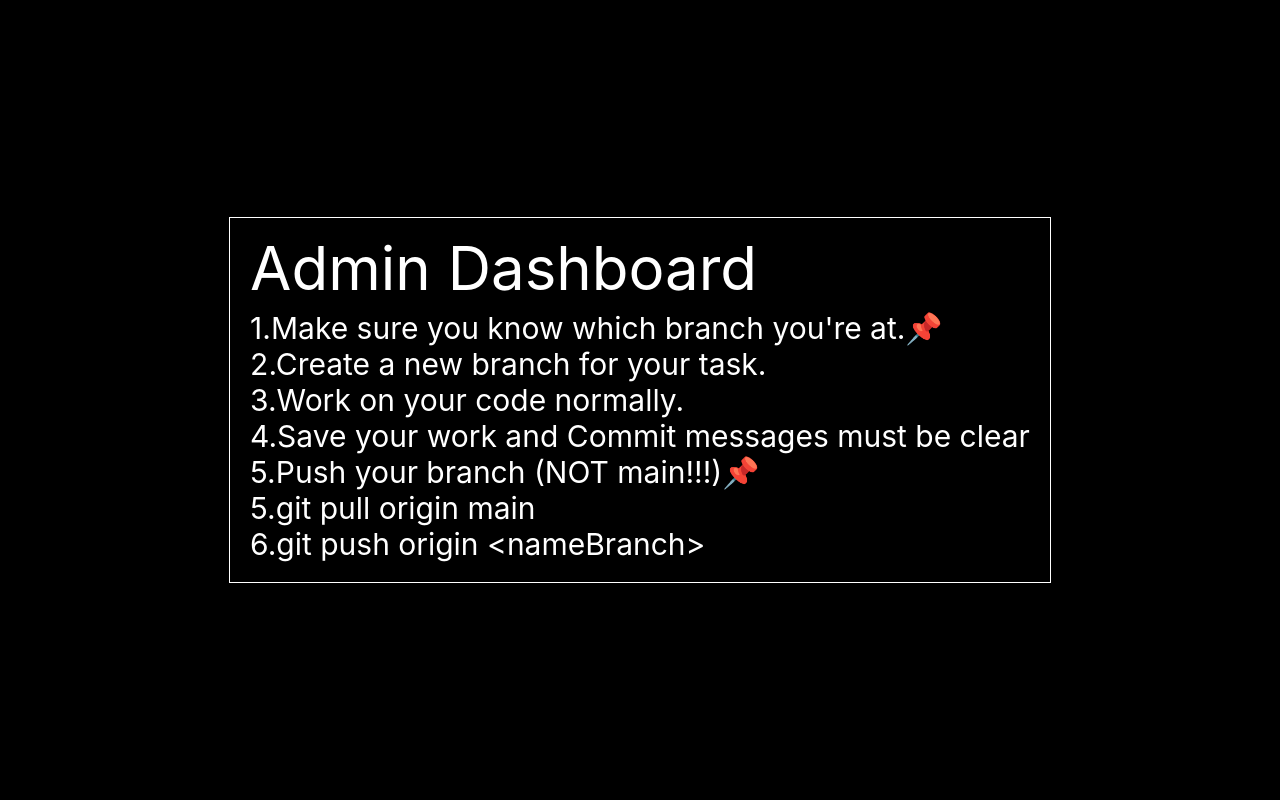
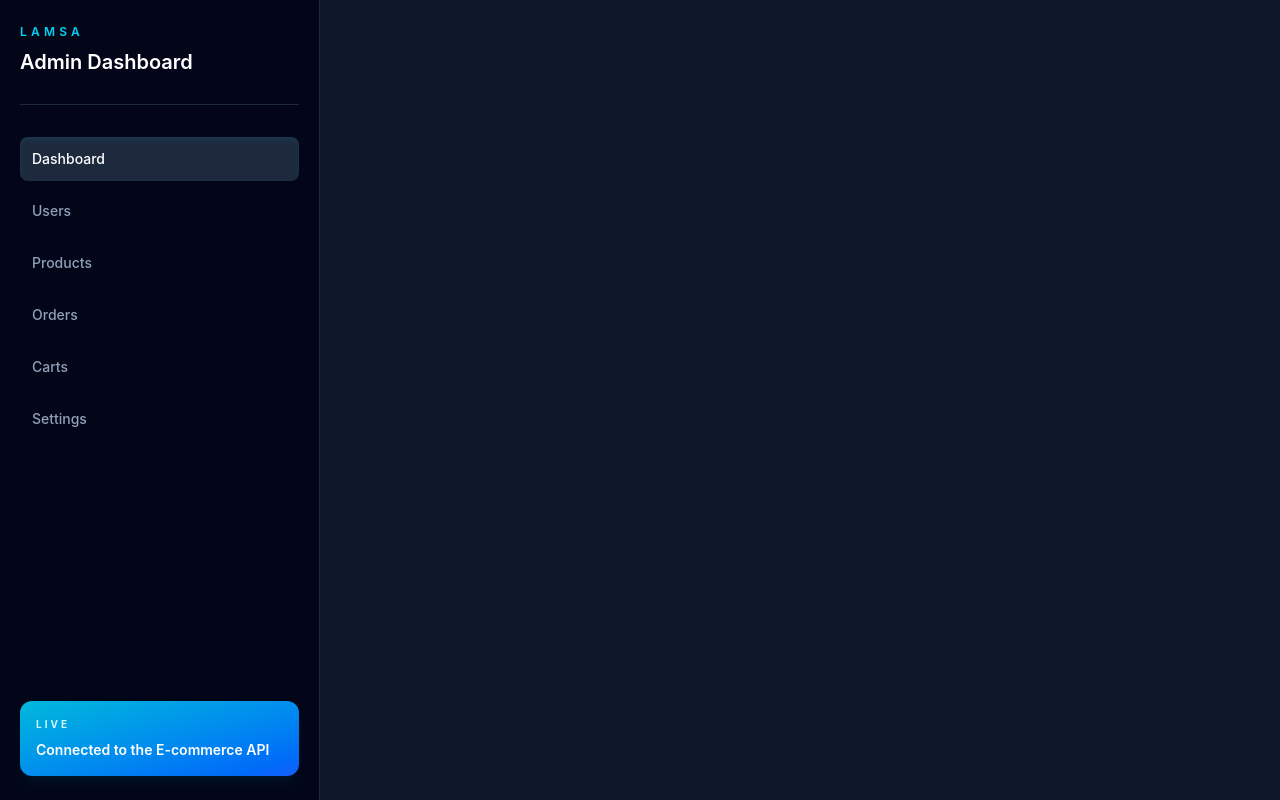
Before and after one commit to Frontend-Training-Team/Admin-Dashboard-Online-Store, a React (Vite) app: page / in a window 1280 px wide. Built offline with nearby package versions, Linux system fonts and the light colour scheme.

Commit message:
Sidebar feature

```diff
--- a/src/App.jsx
+++ b/src/App.jsx
@@ -1,24 +1,14 @@
+import { BrowserRouter } from 'react-router-dom'
+import Sidebar from './components/layout/Sidebar'
+
 function App() {
   return (
-    <>
-      <div className="min-h-screen text-white bg-black flex justify-center items-center">
-        <div className="border p-5">
-          <h2 className="text-6xl mb-3">Admin Dashboard</h2>
-          <ul className="">
-            <li className="text-3xl ">1.Make sure you know which branch you're at.📌</li>
-            <li className="text-3xl ">2.Create a new branch for your task.</li>
-            <li className="text-3xl ">3.Work on your code normally.</li>
-            <li className="text-3xl ">4.Save your work and Commit messages must be clear</li>
-            <li className="text-3xl ">5.Push your branch (NOT main!!!)📌</li>
-            <li className="text-3xl ">5.git pull origin main</li>
-            <li className="text-3xl ">6.git push origin &lt;nameBranch&gt;</li>
-          </ul>
-        </div>
+    <BrowserRouter>
+      <div className="flex min-h-screen bg-slate-900 text-white">
+        <Sidebar />
       </div>
-    </>
+    </BrowserRouter>
   )
-
-
 }
 
 export default App;
--- /dev/null
+++ b/src/components/layout/Sidebar.jsx
@@ -0,0 +1,68 @@
+import { useState } from 'react'
+import { NavLink } from 'react-router-dom'
+
+const navigationItems = [
+  { label: 'Dashboard', to: '/' },
+  { label: 'Users', to: '/users' },
+  { label: 'Products', to: '/products' },
+  { label: 'Orders', to: '/orders' },
+  { label: 'Carts', to: '/carts' },
+  { label: 'Settings', to: '/settings' },
+]
+
+function Sidebar() {
+  const [isOpen, setIsOpen] = useState(false)
+  const closeSidebar = () => setIsOpen(false)
+
+  return (
+    <>
+      <button
+        type="button"
+        className="fixed left-4 top-4 z-40 rounded-lg border border-slate-700 bg-slate-900 p-2 text-slate-200 shadow-lg transition hover:bg-slate-800 lg:hidden"
+        aria-label="Open navigation"
+        aria-expanded={isOpen}
+        onClick={() => setIsOpen(true)}
+      >
+        <span className="block h-0.5 w-5 bg-current" />
+        <span className="my-1.5 block h-0.5 w-5 bg-current" />
+        <span className="block h-0.5 w-5 bg-current" />
+      </button>
+
+      {isOpen && (
+        <button type="button" className="fixed inset-0 z-40 bg-slate-950/70 lg:hidden" aria-label="Close navigation" onClick={closeSidebar}/>
+      )}
+
+      <aside className={`fixed inset-y-0 left-0 z-50 flex w-80 flex-col border-r border-slate-800 bg-slate-950 px-5 py-6 transition-transform duration-200 lg:static lg:translate-x-0 ${isOpen ? 'translate-x-0' : '-translate-x-full'}`}>
+        <div className="flex items-start justify-between border-b border-slate-800 pb-7">
+          <div>
+            <p className="text-xs font-semibold uppercase tracking-[0.35em] text-cyan-400">LAMSA</p>
+            <h1 className="mt-2 text-xl font-semibold text-white">Admin Dashboard</h1>
+          </div>
+          <button type="button" className="rounded-md p-1 text-slate-400 hover:bg-slate-800 hover:text-white lg:hidden" aria-label="Close navigation" onClick={closeSidebar}>X</button>
+        </div>
+
+        <nav className="mt-8 space-y-2" aria-label="Main navigation">
+          {navigationItems.map((item) => (
+            <NavLink
+              key={item.to}
+              to={item.to}
+              end={item.to === '/'}
+              onClick={closeSidebar}
+              className={({ isActive }) => `flex items-center gap-3 rounded-lg px-3 py-3 text-sm font-medium transition ${isActive ? 'bg-slate-800 text-white shadow-inner shadow-cyan-400/10' : 'text-slate-400 hover:bg-slate-900 hover:text-slate-100'}`}
+            >
+              {/* <icon /> */}
+              {item.label}
+            </NavLink>
+          ))}
+        </nav>
+
+        <div className="mt-auto rounded-xl bg-linear-to-br from-cyan-500 to-blue-600 p-4 text-white shadow-lg shadow-cyan-950/30">
+          <p className="text-[10px] font-bold uppercase tracking-[0.3em] text-cyan-100">Live</p>
+          <p className="mt-2 text-sm font-semibold leading-5">Connected to the E-commerce API</p>
+        </div>
+      </aside>
+    </>
+  )
+}
+
+export default Sidebar
```
